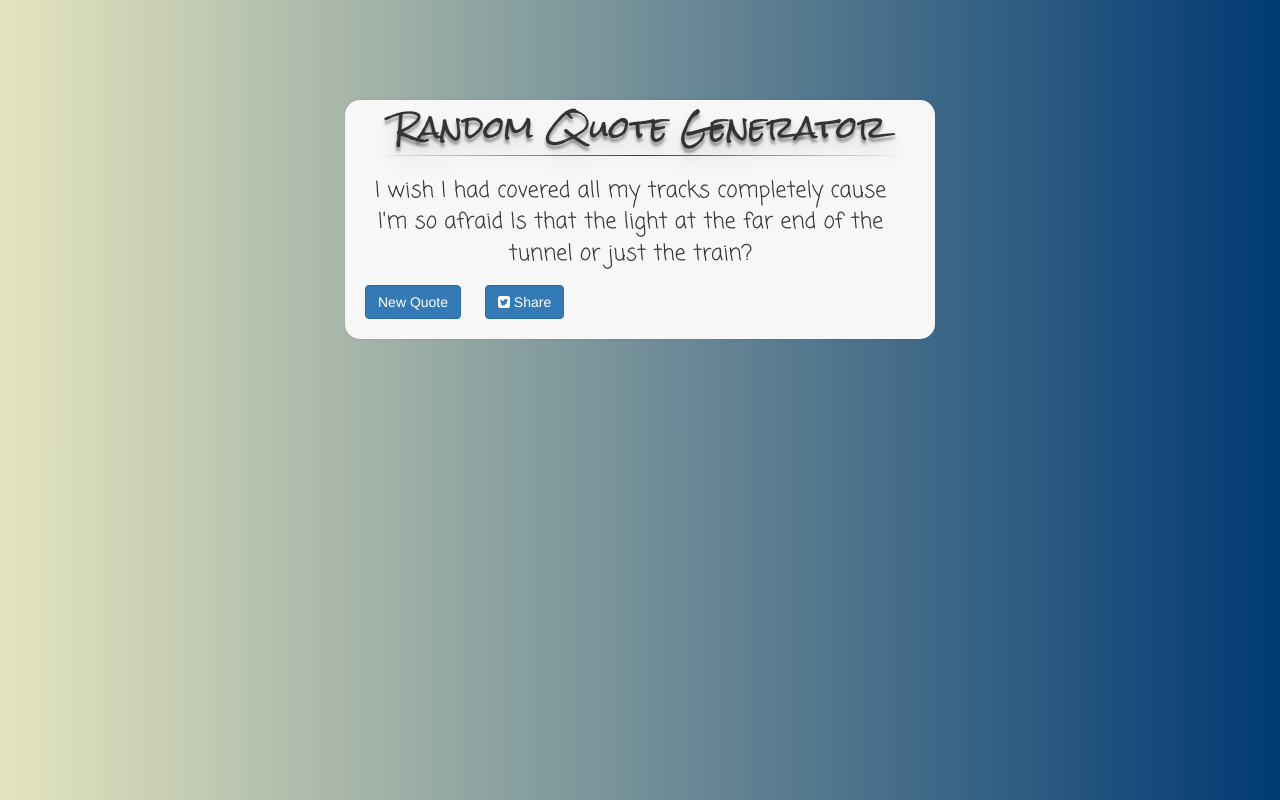
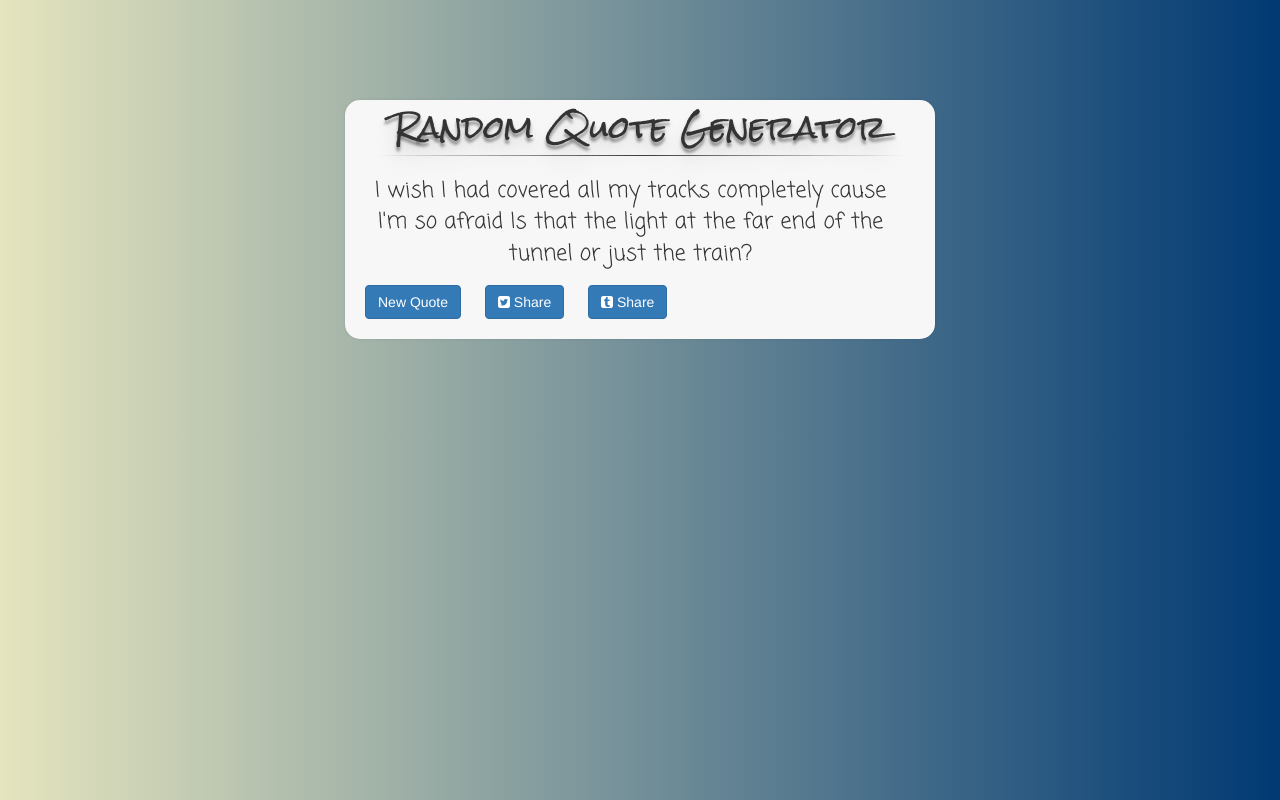
Before and after one commit to jsmayo/jsmayo.github.io, a website: page projects/quote-gen/index.html in a window 1280 px wide. Drawn offline with nearby package versions, Linux system fonts and the light colour scheme; a script that the page names is missing.

Commit message:
Modifies: Tumbler sharing

```diff
--- a/projects/quote-gen/index.html
+++ b/projects/quote-gen/index.html
@@ -19,9 +19,9 @@
 
 	<a class="btn btn-primary" onclick="newQuote()">New Quote</a>
 	<a class="btn btn-primary" onclick="tweetQuote()"><i class="fa fa-twitter-square"></i> Share</a>
-	<!-- <a class="btn btn-primary" onclick="tumblrPost()"><i class="fa fa-tumblr-square"></i> Share</a> -->
+	<a class="btn btn-primary" onclick="tumblrPost()"><i class="fa fa-tumblr-square"></i> Share</a>
 	<a class="tumblr-share-button" href="https://www.tumblr.com/share"></a>
-<script id="tumblr-js" async src="https://assets.tumblr.com/share-button.js"></script>
+	<script id="tumblr-js" async src="https://assets.tumblr.com/share-button.js"></script>
 	<script src="js.js"></script>
 
 </body>
```
